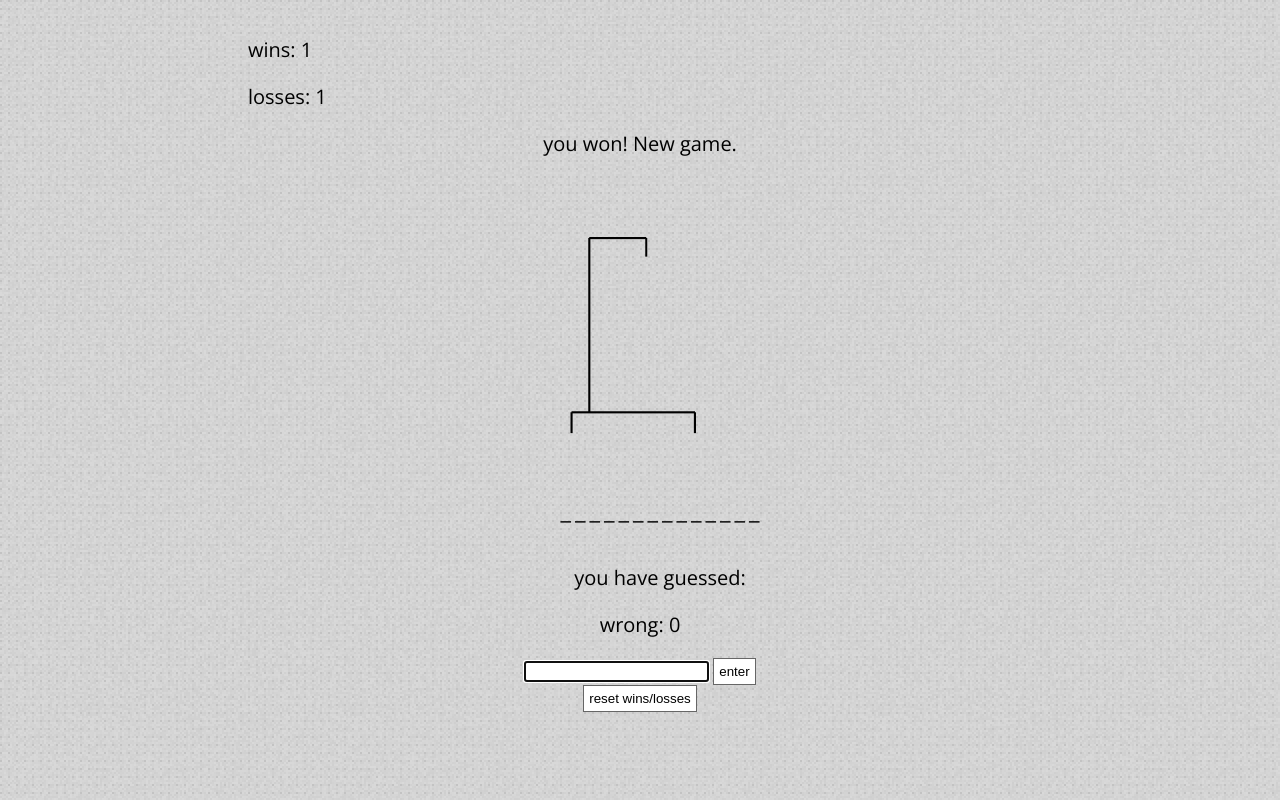
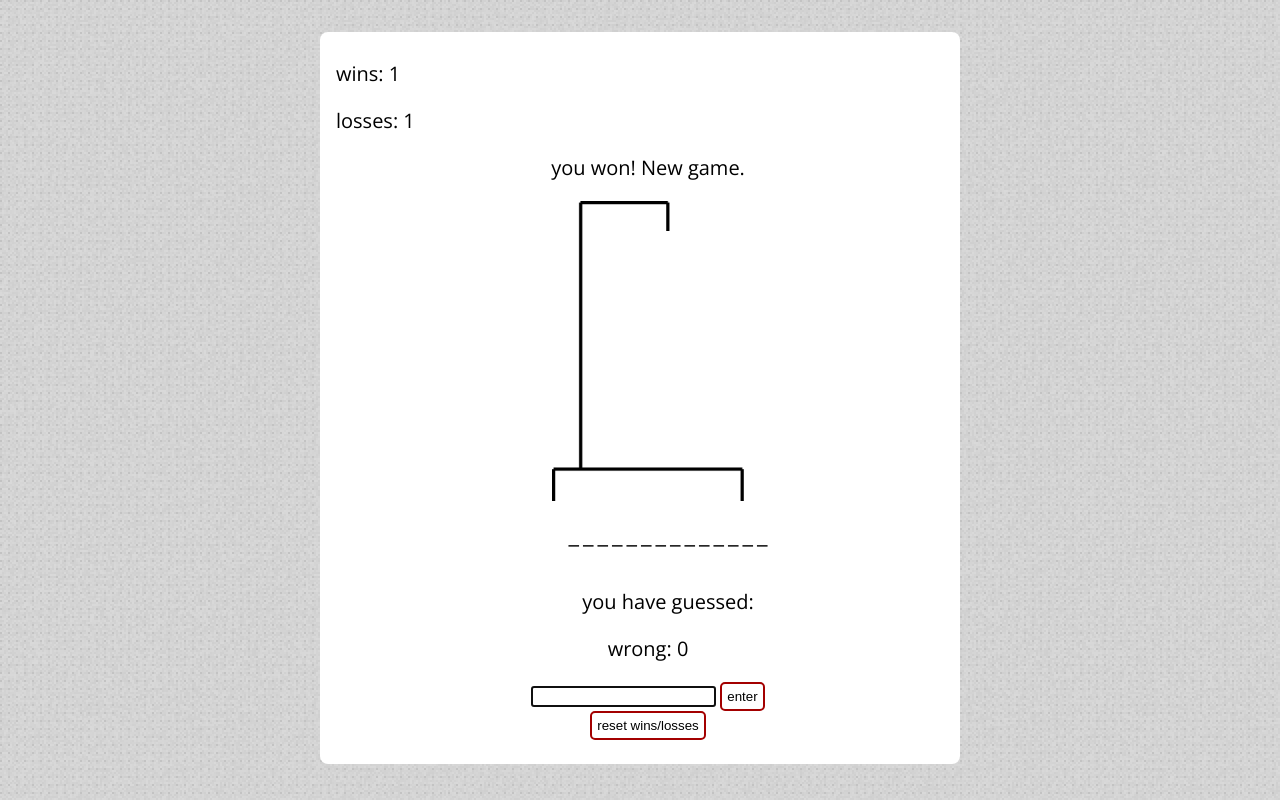
Before and after one commit to claudiadadamo/hangman, a Django app: page /hangman/index.html in a window 1280 px wide. Run offline with Django 3.2, Linux system fonts and the light colour scheme; data comes from the database, SQL or seed files in the repository; both versions use the stored data as it was after the commit.

Commit message:
added some style stuff - ugh i don't know what else to do.

```diff
--- a/hangman_site/hangman/static/hangman/style.css
+++ b/hangman_site/hangman/static/hangman/style.css
@@ -2,12 +2,16 @@ ul li {
     color: black;
     display: inline;
     font-size: 24px;
-
     font-family: 'Open Sans', sans-serif;
+    text-align: left;
+    margin: 0;
+    padding: 0;
+    list-style-type: non
 }
 
 ul {
-	list-style-type: none
+	list-style-type: none;
+
 
 }
 
@@ -17,20 +21,35 @@ p {
 }
 
 body{
-	margin-left: 15em;
-	margin-right: 15em;
+	margin-top: 2em;
+	margin-left: 20em;
+	margin-right: 20em;
 	background-image: url('media/squared_metal_@2X.png');
 }
 
 .button {
 	 padding:5px;
   	background-color: white;
-  	border: 1px solid #666;
+  	border: 2px solid #A30000;
   	color:#000;
   	text-decoration:none;
+  	border-bottom-right-radius: 5px;
+  	border-top-left-radius: 5px;
+  	border-bottom-left-radius: 5px;
+  	border-top-right-radius: 5px;
 }
 
-#winloss{
-	padding-left: .5em;
+#container{
+	padding-top:.5em;
+	background-color:white;
+	padding-bottom: .5em;
+	padding-left: 1em;
 	padding-top: .5em;
+	border-bottom-right-radius: 8px;
+  	border-top-left-radius: 8px;
+  	border-bottom-left-radius: 8px;
+  	border-top-right-radius: 8px;
+  	margin-left:auto;
+  	margin-right: auto;
+
 }
--- a/hangman_site/hangman/templates/hangman/index.html
+++ b/hangman_site/hangman/templates/hangman/index.html
@@ -9,9 +9,11 @@
 </head>
 
 <body>
+	<div id="container">
 	<div id="winloss">
 		<p> wins: {{wins}} </p>
 	    <p> losses: {{losses}} </p>
+
 
 	</div>
 	<center>
@@ -44,7 +46,9 @@
 			<br>
 			<input class='button' type="submit" value="reset wins/losses" name="reset" />
 		</form>
-		<center>
+		</center>
+	</div>
+
 	</div>
 
 
--- a/hangman_site/hangman/views.py
+++ b/hangman_site/hangman/views.py
@@ -11,13 +11,9 @@ import re, random
 from django.db.models import Sum
 
 
-	# for x in ['banana','apple','babies']:
-	# g = Game(word=x,word_length=len(x),current_state='_'*len(x))
-	# g.save()
-
 def new_game(game_status, word):
 	idnum = random.randint(1, Game.objects.all().count())
-	print idnum
+
 	next_game = Game.objects.get(pk=idnum)
 	if game_status == 'won':
 		next_game.status = "you won! New game."
@@ -61,23 +57,18 @@ def index(request):
 @csrf_protect
 def get_guess(request):
 	if request.method == 'POST':
-		print request.POST
+
 		form = GuessForm(request.POST)
 		if 'reset' in request.POST:
-				print "it's here!"
-				for game in Game.objects.all():
-					game.wins = 0
-					game.losses = 0
-					game.save()
+			for game in Game.objects.all():
+				game.wins = 0
+				game.losses = 0
+				game.save()
+
 		if form.is_valid():
 			new_guess = request.POST.get("guess")
-			# if new_guess in
-			print new_guess
+
 			current_game = Game.objects.get(current=True)
-			print "wrong", current_game.wrong_guesses
-			print "word", current_game.word
-			print "current: ", current_game.current_state
-			print "prev guessed", current_game.guessed_letters
 
 			if new_guess in current_game.guessed_letters:
 				# if they already guessed that letter
@@ -98,6 +89,7 @@ def get_guess(request):
 					current_game.save()
 					print current_game.current_state
 
+					# if the current game state is the same as the word, then they have won!
 					if current_game.current_state == current_game.word:
 						current_game.status = "you win! now to play another game..."
 						# wins +=1
@@ -119,8 +111,6 @@ def get_guess(request):
 							reset_game('losses')
 							new_game('lose', current_game.word)
 
-
-
 			# reset form
 			form = GuessForm()
 			return HttpResponseRedirect('/hangman/index.html', {'form': form})
```
Also changed, not shown: hangman_site/db.sqlite3, hangman_site/hangman/static/hangman/media/0_wrong.png, hangman_site/hangman/static/hangman/media/1_wrong.png, hangman_site/hangman/static/hangman/media/2_wrong.png, hangman_site/hangman/static/hangman/media/3_wrong.png, hangman_site/hangman/static/hangman/media/4_wrong.png, hangman_site/hangman/static/hangman/media/5_wrong.png, hangman_site/hangman/static/hangman/media/6_wrong.png, hangman_site/hangman/static/hangman/media/7_wrong.png, hangman_site/hangman/static/hangman/media/8_wrong.png, hangman_site/hangman/static/hangman/media/9_wrong.png, 1 other file.
